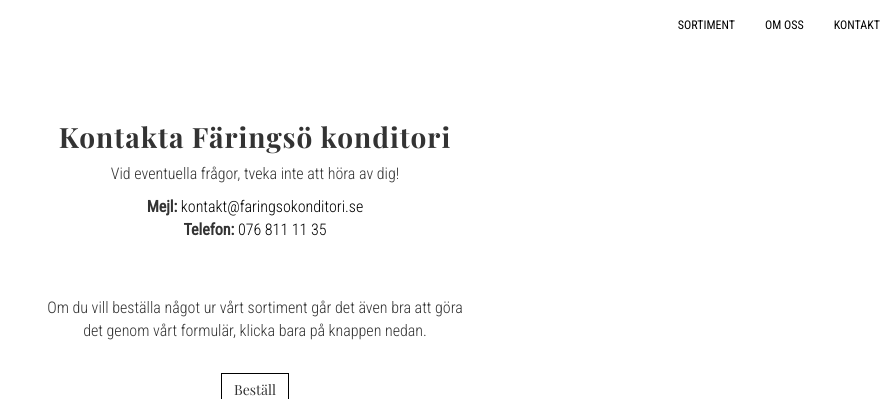
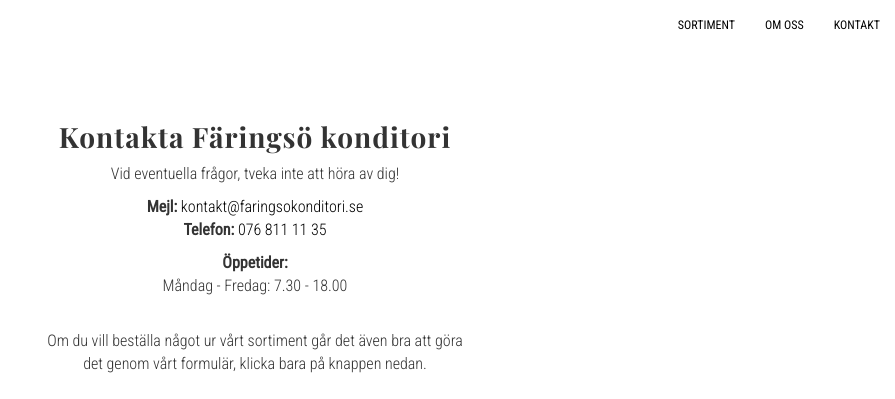
Before and after one commit to faringsokonditori/faringsokonditori.github.io, a plain HTML site: page kontakt.html in a window 1280 px wide. Shown: the top 399 px of the page, without its empty margins (385-1280 px from the left). Drawn offline with nearby package versions, Linux system fonts and the light colour scheme.

Commit message:
Add files via upload

```diff
--- a/kontakt.html
+++ b/kontakt.html
@@ -22,7 +22,9 @@
       <h2>Kontakta Färingsö konditori</h2>
       <p>Vid eventuella frågor, tveka inte att höra av dig!</p>
       <p><b>Mejl:</b> <a href="mailto:kontakt@faringsokonditori.se">kontakt@faringsokonditori.se</a><br>
-        <b>Telefon:</b> <a href="tel: +4676 811 11 35">076 811 11 35</a></p><br><br>
+        <b>Telefon:</b> <a href="tel: +4676 811 11 35">076 811 11 35</a></p>
+	<p><b>Öppetider:</b><br>Måndag - Fredag: 7.30 - 18.00<br><br><p>
+
       <p>Om du vill beställa något ur vårt sortiment går det även bra att göra det genom vårt formulär, klicka bara på knappen nedan.</p>
       <a href="bestall.html"><button class="btn btn-default" id="sortiment">Beställ</button></a>
       <footer class="container-fluid text-center">
```
Also changed, not shown: frukt2.jpg.
